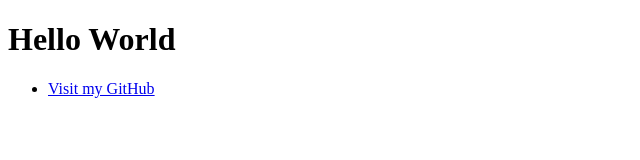
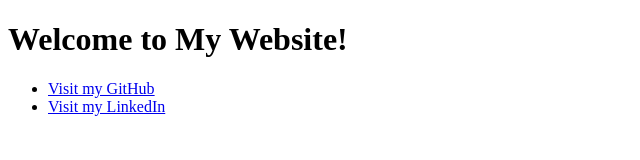
Before and after one commit to Matthewm99/-Matthewm99.github.io, a plain HTML site: page index.html in a window 1280 px wide. Shown: the whole page, without its empty margins (0-640 px from the left). Drawn offline with Linux system fonts and the light colour scheme.

Commit message:
Committing

```diff
--- a/index.html
+++ b/index.html
@@ -5,10 +5,14 @@
     <title>Matthew Ng's Personal Website</title>
 </head>
 <body>
-<h1>Hello World</h1>
+<h1>Welcome to My Website!</h1>
 <nav>
     <ul>
         <li><a href="https://github.com/Matthewm99" target="_blank">Visit my GitHub</a>
+
+        </li>
+
+        <li><a href="https://www.linkedin.com/in/matthew-ng-1b1580318/" target="_blank">Visit my LinkedIn</a>
 
         </li>
     </ul>
```
